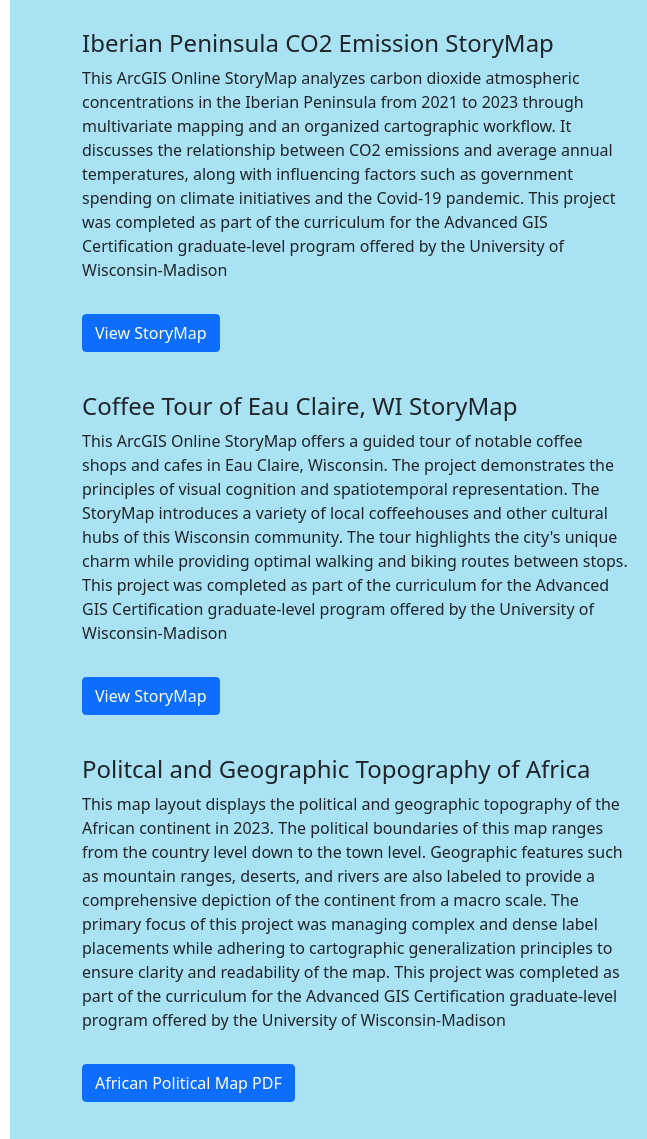
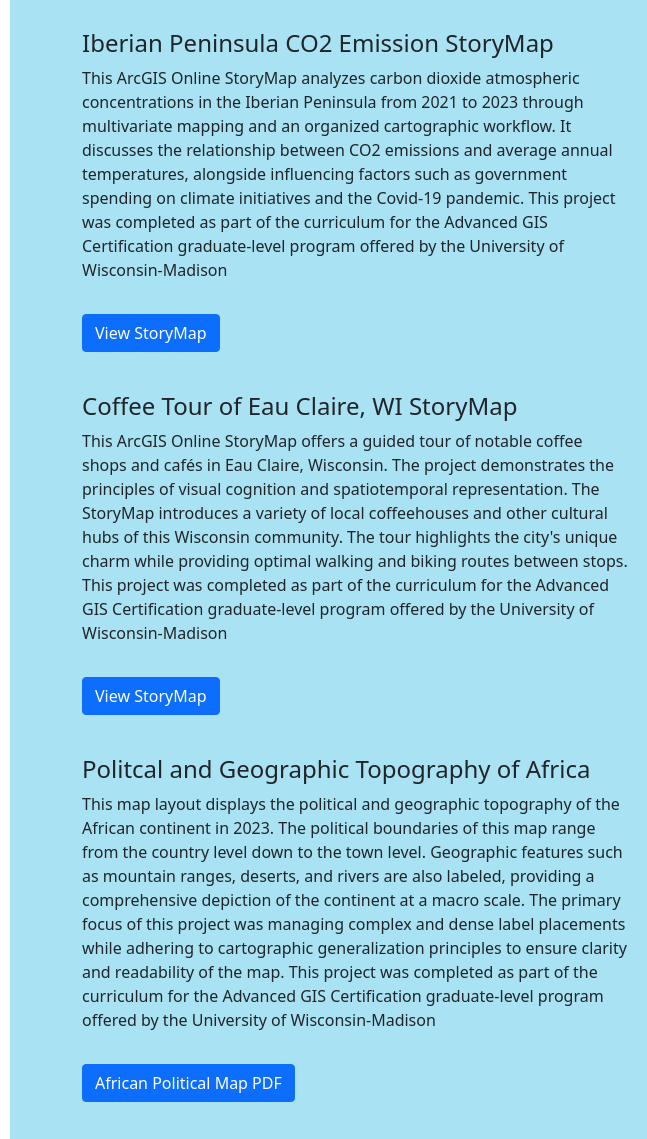
Before and after one commit to seanmcclure30/Sean_McClure_GIS_Portfolio, a plain HTML site: page portfolio.html in a window 1280 px wide. Shown: the part 1012-2151 px from the top of the page, 0-647 px from the left. Drawn offline with nearby package versions, Linux system fonts and the light colour scheme.

Commit message:
Update portfolio.html

```diff
--- a/portfolio.html
+++ b/portfolio.html
@@ -82,7 +82,7 @@
                     This ArcGIS Online StoryMap analyzes carbon dioxide atmospheric concentrations in the Iberian Peninsula from 2021 to 2023
                     through multivariate mapping and an organized cartographic workflow.
                     It discusses the relationship between CO2 emissions and average annual temperatures,
-                    along with influencing factors such as government spending on climate initiatives and the Covid-19 pandemic.
+                    alongside influencing factors such as government spending on climate initiatives and the Covid-19 pandemic.
                     This project was completed as part of the curriculum for the Advanced GIS Certification graduate-level program
                     offered by the University of Wisconsin-Madison
                 </p>
@@ -97,7 +97,7 @@
             <div class="col-lg-6">
                 <h4>Coffee Tour of Eau Claire, WI StoryMap</h4>
                 <p>
-                    This ArcGIS Online StoryMap offers a guided tour of notable coffee shops and cafes in Eau Claire, Wisconsin.
+                    This ArcGIS Online StoryMap offers a guided tour of notable coffee shops and cafés in Eau Claire, Wisconsin.
                     The project demonstrates the principles of visual cognition and spatiotemporal representation.
                     The StoryMap introduces a variety of local coffeehouses and other cultural hubs of this Wisconsin community.
                     The tour highlights the city's unique charm while providing optimal walking and biking routes between stops.
@@ -116,9 +116,9 @@
                 <h4>Politcal and Geographic Topography of Africa</h4>
                 <p>
                     This map layout displays the political and geographic topography of the African continent in 2023.
-                    The political boundaries of this map ranges from the country level down to the town level.
-                    Geographic features such as mountain ranges, deserts, and rivers are also labeled to provide a comprehensive
-                    depiction of the continent from a macro scale. The primary focus of this project was managing complex and
+                    The political boundaries of this map range from the country level down to the town level.
+                    Geographic features such as mountain ranges, deserts, and rivers are also labeled, providing a comprehensive
+                    depiction of the continent at a macro scale. The primary focus of this project was managing complex and
                     dense label placements while adhering to cartographic generalization principles to ensure clarity and
                     readability of the map. This project was completed as part of the curriculum for the
                     Advanced GIS Certification graduate-level program offered by the University of Wisconsin-Madison
```
